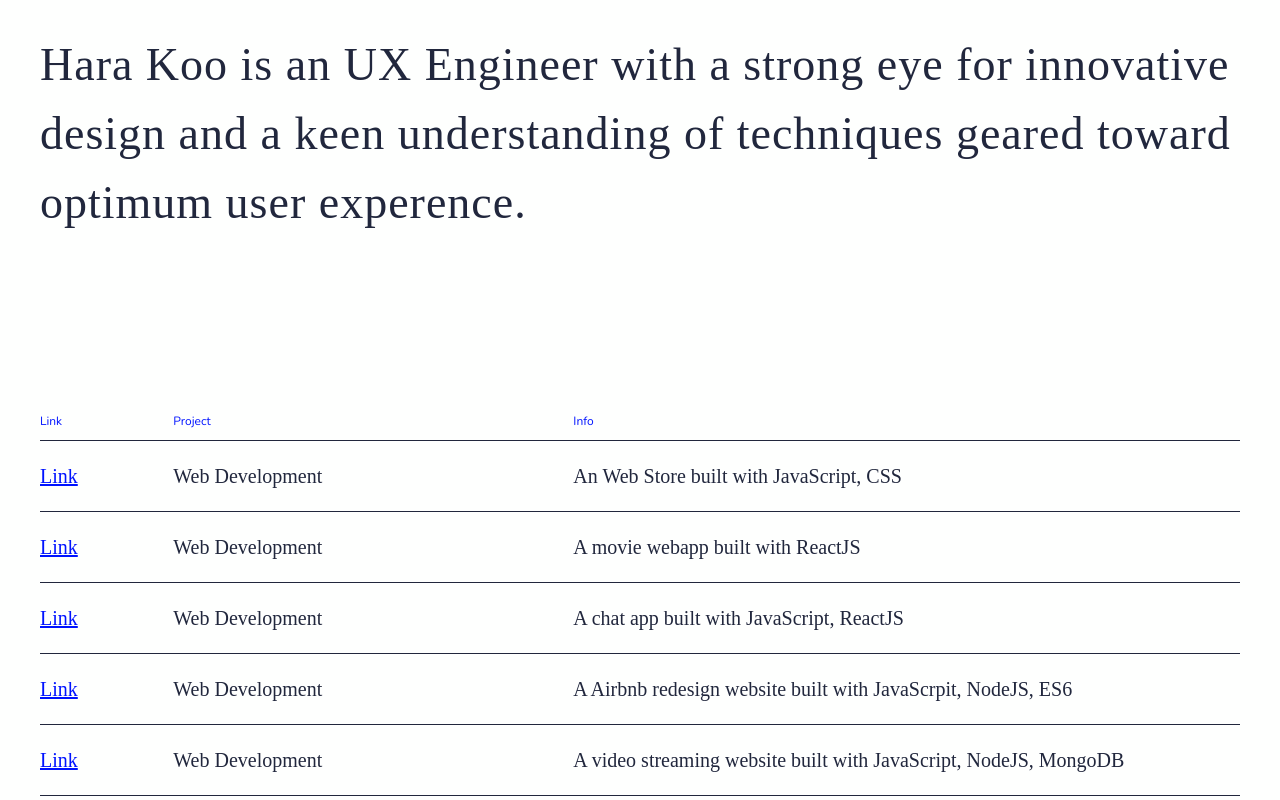
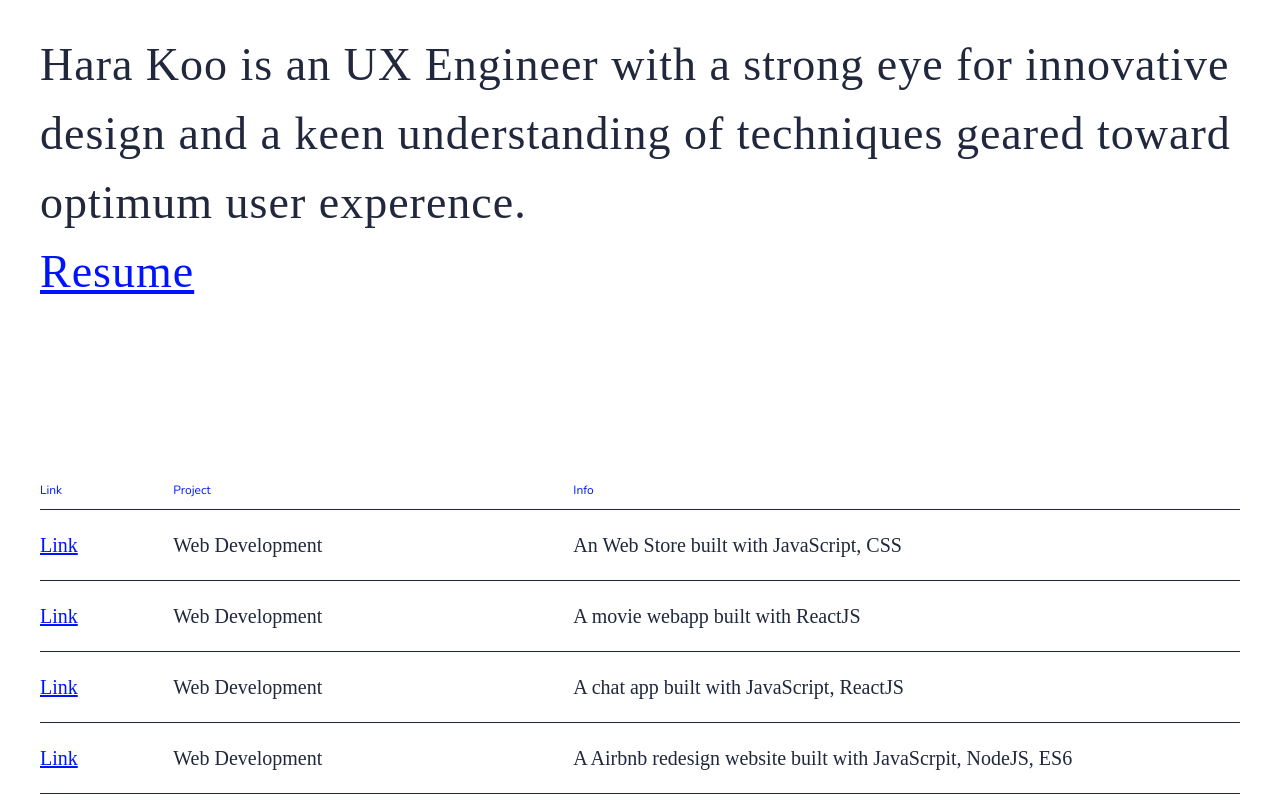
Before and after one commit to harakoo/works, a website: page index.html in a window 1280 px wide. Shown: the top 800 px of the page. Drawn offline with nearby package versions, Linux system fonts and the light colour scheme; a web font is replaced by a local one.

Commit message:
file added

```diff
--- a/index.html
+++ b/index.html
@@ -13,6 +13,7 @@
         Hara Koo is an UX Engineer with a strong eye for innovative design and a
         keen understanding of techniques geared toward optimum user experence.
       </h1>
+      <p><a href="/file/Resume_HaileyKoo.pdf" target="_blank">Resume</a></p>
     </header>
     <div class="works">
       <div class="works__header">
```
Also changed, not shown: 1 other file.
